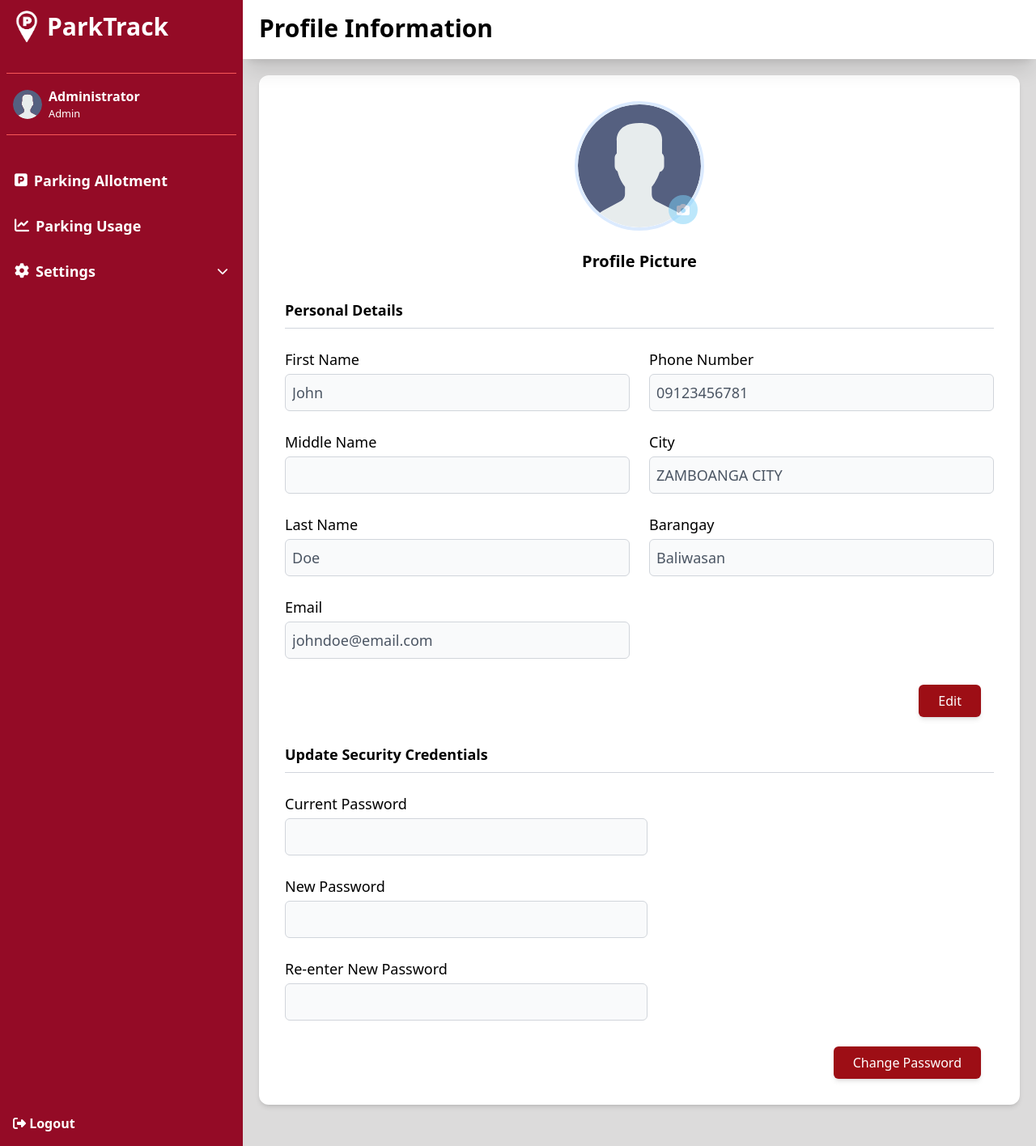
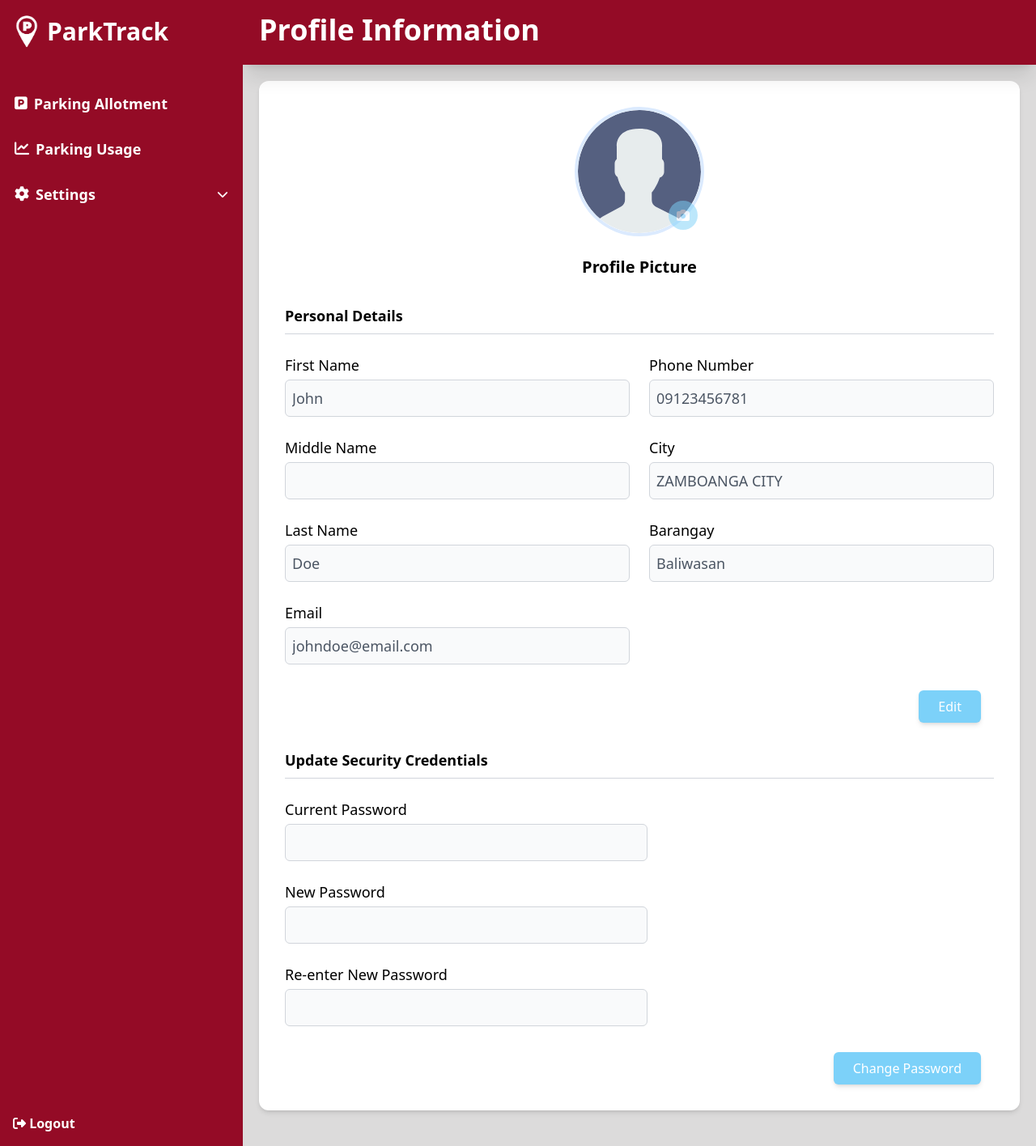
Before and after one commit to Renz7287/2025_CP-PARKTRACK, a Django app: page /settings/personal-information/2/ in a window 1280 px wide. Shown: the whole page at 81% size. Run offline with Django 4.2, Linux system fonts and the light colour scheme; a user stored in the database is signed in; data comes from the database, SQL or seed files in the repository; some libraries are stand-ins or nearby versions.

Commit message:
Updated the styling for header and button elements

```diff
--- a/parktrack/notification/templates/notification/index.html
+++ b/parktrack/notification/templates/notification/index.html
@@ -5,7 +5,7 @@
 {% endblock title %}
 
 {% block header %}
-<h1 class="mt-4 md:ml-5 pb-2 md:text-left text-center font-bold text-3xl">Notifications</h1>
+<h1 class="mt-4 md:ml-5 pb-2 md:text-left text-center text-white font-bold text-4xl">Notifications</h1>
 {% endblock header %}
 
 {% block content %}
--- a/parktrack/parking_allotment/templates/parking_allotment/index.html
+++ b/parktrack/parking_allotment/templates/parking_allotment/index.html
@@ -7,7 +7,7 @@
 {% endblock title %}
 
 {% block header %}
-  	<h1 class="mt-4 md:ml-5 pb-2 md:text-left text-center font-bold text-3xl">Parking Allotment</h1>
+  	<h1 class="mt-4 md:ml-5 pb-2 md:text-left text-center text-white font-bold text-4xl">Parking Allotment</h1>
 {% endblock header %}
 
 {% block content %}
@@ -15,7 +15,7 @@
 	<!-- Toggle Buttons and Status Box -->
 	<div id="toggle-container" class="flex flex-col md:flex-row items-center justify-center md:justify-between px-6 md:px-12 py-6 gap-6 md:gap-12">
 		<div class="flex gap-4">
-			<button id="car-toggle" class="flex items-center justify-center gap-3 w-[180px] h-[60px] rounded-xl bg-red-600 text-white font-semibold shadow-md">
+			<button id="car-toggle" class="flex items-center justify-center gap-3 w-[180px] h-[60px] rounded-xl bg-[#7cd1f9] text-white font-semibold shadow-md">
 				<i class="fa-solid fa-car-side"></i>
 				<span>4 - Wheels</span>
 			</button>
@@ -137,7 +137,7 @@
 			</video>
 
 			<div class="flex justify-start">
-				<button id="back-to-car" class="flex items-center gap-3 px-6 py-4 rounded-xl bg-red-600 text-white font-semibold shadow-md">
+				<button id="back-to-car" class="flex items-center gap-3 px-6 py-4 rounded-xl bg-[#7cd1f9] text-white font-semibold shadow-md">
 					Back to Visual Feed
 				</button>
 			</div>
--- a/parktrack/parking_usage/templates/parking_usage/index.html
+++ b/parktrack/parking_usage/templates/parking_usage/index.html
@@ -7,7 +7,7 @@
 {% endblock title %}
 
 {% block header %}
-  	<h1 class="mt-4 md:ml-5 pb-2 md:text-left text-center font-bold text-3xl">Parking Usage Dashboard</h1>
+  	<h1 class="mt-4 md:ml-5 pb-2 md:text-left text-center text-white font-bold text-4xl">Parking Usage Dashboard</h1>
 {% endblock header %}
 
 {% block content %}
--- a/parktrack/settings/templates/settings/index.html
+++ b/parktrack/settings/templates/settings/index.html
@@ -7,7 +7,7 @@
 {% endblock title %}
 
 {% block header %}
-  <h1 class="mt-4 md:ml-5 pb-2 md:text-left text-center font-bold text-3xl">Profile Information</h1>
+  <h1 class="mt-4 md:ml-5 pb-2 md:text-left text-center text-white font-bold text-4xl">Profile Information</h1>
 {% endblock header %}
 
 {% block content %}
@@ -61,6 +61,7 @@
                             </div>
 
                             <!-- Right Column -->
+                            {% if driver_profile %}
                                 <div class="space-y-6">
                                     <div class="text-black xl:text-lg break-words">
                                         <label for="{{ driver_profile_form.contact_number.id_for_label }}" class="block font-medium mb-1">Phone Number</label>
@@ -84,10 +85,11 @@
                                         </datalist>
                                     </div>
                                 </div>
+                            {% endif %}
                         </div>
 
                         <div class="flex justify-end mt-8 space-x-4">
-                            <button type="button" id="profile-edit-button" class="bg-[#9D0E15] hover:bg-red-700 text-white px-6 py-2 rounded-md shadow-md">
+                            <button type="button" id="profile-edit-button" class="bg-[#7cd1f9] text-white hover:bg-[#78cbf2] px-6 py-2 rounded-md shadow-md">
                                 Edit
                             </button>
                             <button type="button" id="profile-cancel-button" class="px-4 py-2 border border-gray-300 rounded-md text-gray-700 hover:bg-gray-100 hidden">
@@ -125,7 +127,7 @@
                         </div>
 
                         <div class="flex justify-end mt-8 space-x-4">
-                            <button type="button" id="password-edit-button" class="bg-[#9D0E15] hover:bg-red-700 text-white px-6 py-2 rounded-md shadow-md">
+                            <button type="button" id="password-edit-button" class="bg-[#7cd1f9] text-white hover:bg-[#78cbf2] px-6 py-2 rounded-md shadow-md">
                                 Change Password
                             </button>
                             <button type="button" id="password-cancel-button" class="px-4 py-2 border border-gray-300 rounded-md text-gray-700 hover:bg-gray-100 hidden">
--- a/parktrack/settings/templates/settings/vehicle-management.html
+++ b/parktrack/settings/templates/settings/vehicle-management.html
@@ -7,7 +7,7 @@
 {% endblock title %}
 
 {% block header %}
-    <h1 class="mt-4 md:ml-5 pb-2 md:text-left text-center font-bold text-3xl">Vehicle Management</h1>
+    <h1 class="mt-4 md:ml-5 pb-2 md:text-left text-center text-white font-bold text-4xl">Vehicle Management</h1>
 {% endblock header %}
 
 {% block content %}
@@ -56,7 +56,7 @@
 
                     <div class="mt-6 flex justify-end">
                         <button id="add-vehicle-button"
-                            class="bg-[#9D0E15] hover:bg-red-700 text-white px-6 py-2 rounded-md shadow-md flex items-center">
+                            class="bg-[#7cd1f9] text-white hover:bg-[#78cbf2] px-6 py-2 rounded-md shadow-md flex items-center">
                             <i class="fa-solid fa-plus mr-2"></i> Add New Vehicle
                         </button>
                     </div>
--- a/parktrack/static/javascript/parkingAllotment.js
+++ b/parktrack/static/javascript/parkingAllotment.js
@@ -11,33 +11,21 @@ export function initializeParkingAllotment() {
     const statusContainer = document.getElementById('status-container');
     const toggleContainer = document.getElementById('toggle-container');
 
-    function resetToggles() {
-        carToggle.classList.remove('bg-red-600', 'text-white');
-        carToggle.classList.add('bg-gray-200', 'text-black');
-        liveToggle?.classList.remove('bg-red-600', 'text-white');
-        liveToggle?.classList.add('bg-gray-200', 'text-black');
-    }
-
     function showSection(section) {
         document.querySelectorAll('.section-content').forEach(sec => {
             sec.classList.add('hidden');
         });
 
-        resetToggles();
 
         if (section === 'car') {
             carSection.classList.remove('hidden');
             statusContainer.classList.remove('hidden');
             toggleContainer.classList.remove('hidden');
             carStatus.classList.remove('hidden');
-            carToggle.classList.remove('bg-gray-200', 'text-black');
-            carToggle.classList.add('bg-red-600', 'text-white');
         } else if (section === 'live') {
             liveSection.classList.remove('hidden');
             statusContainer.classList.add('hidden');
             toggleContainer.classList.add('hidden');
-            liveToggle?.classList.remove('bg-gray-200', 'text-black');
-            liveToggle?.classList.add('bg-red-600', 'text-white');
         }
     }
 
@@ -56,7 +44,7 @@ export function initializeParkingAllotment() {
     showSection('car');
 
     const video = document.getElementById('video');
-    const videoSrc = 'http://192.168.1.33:8080/live/stream.m3u8';   // change to the server laptop's IP address
+    const videoSrc = 'http://192.168.1.33:8080/live/stream.m3u8';
 
     if (!video) return;
 
--- a/parktrack/static/javascript/utils/barangay.js
+++ b/parktrack/static/javascript/utils/barangay.js
@@ -42,7 +42,7 @@ export function initializeBarangayField(config) {
         }
     }
 
-    barangayInput.addEventListener('focus', () => {
+    barangayInput?.addEventListener('focus', () => {
         document.querySelector('.barangay-error')?.remove();
 
         if (!cityInput.value) {
--- a/parktrack/templates/base.html
+++ b/parktrack/templates/base.html
@@ -27,7 +27,7 @@
   	<main id="content" class="h-screen w-full overflow-auto">
 {% endif %}
 
-    <header class="top-0 sticky bg-white shadow-xl z-[5] pb-3 pt-[0.5px]">
+    <header class="top-0 sticky bg-[#940B26] shadow-xl h-20 z-[5] pt-[0.5px] pb-3">
 		{% block header %}
 
 		{% endblock header %}
--- a/parktrack/templates/navbar.html
+++ b/parktrack/templates/navbar.html
@@ -1,6 +1,6 @@
 {% load static %}
 
-<span id="open-sidebar" class="absolute text-4xl top-3 left-3 cursor-pointer z-10">
+<span id="open-sidebar" class="absolute text-white text-4xl top-4 left-3 cursor-pointer z-10">
   	<i class="fa-solid fa-bars px-2"></i>
 </span>
 
@@ -8,7 +8,7 @@
 	js-sidebar md:relative fixed top-0 bottom-0 md:left-0 left-[-300] p-2 md:min-w-[300px]
 	w-[300px] overflow-y-auto text-center bg-[#940B26] z-10"
 >
-  <header class="flex items-center">
+	<header class="flex items-center mt-1.5">
 		<img src="{% static 'images/parktrack-logo-white.png' %}" class="
 			w-[50px] h-[50px]
 			"
@@ -19,31 +19,7 @@
 		</span>
 	</header>
 
-  <hr class="text-[#F95858] mt-8">
-
-  <section class="flex items-center ml-2 py-4 gap-2">
-    <img class="w-9 h-9 rounded-full" src="{{ user.profile_picture.url }}">
-    <div class="flex flex-col items-start">
-      <p class="font-semibold text-white">
-        {% if user.is_admin %}
-          Administrator
-        {% else %}
-          {{ user.last_name }}, {{ user.first_name }}
-        {% endif %}
-      </p>
-      <small class="text-white">
-        {% if user.is_admin %}
-          Admin
-        {% else %}
-          Driver
-        {% endif %}
-      </small>
-    </div>
-  </section>
-
-  <hr class="text-[#F95858] mb-8">
-
-  <nav>
+	<nav class="mt-10">
 		<ul class="space-y-2">
 			<li>
 				<a href="{% url 'parking_allotment:parking-allotment' %}" class="js-link flex items-center font-semibold text-white
```
Also changed, not shown: parktrack/users/templates/users/index.html (+11 -7 lines). Lines whose indentation alone changed are shown as unchanged.
